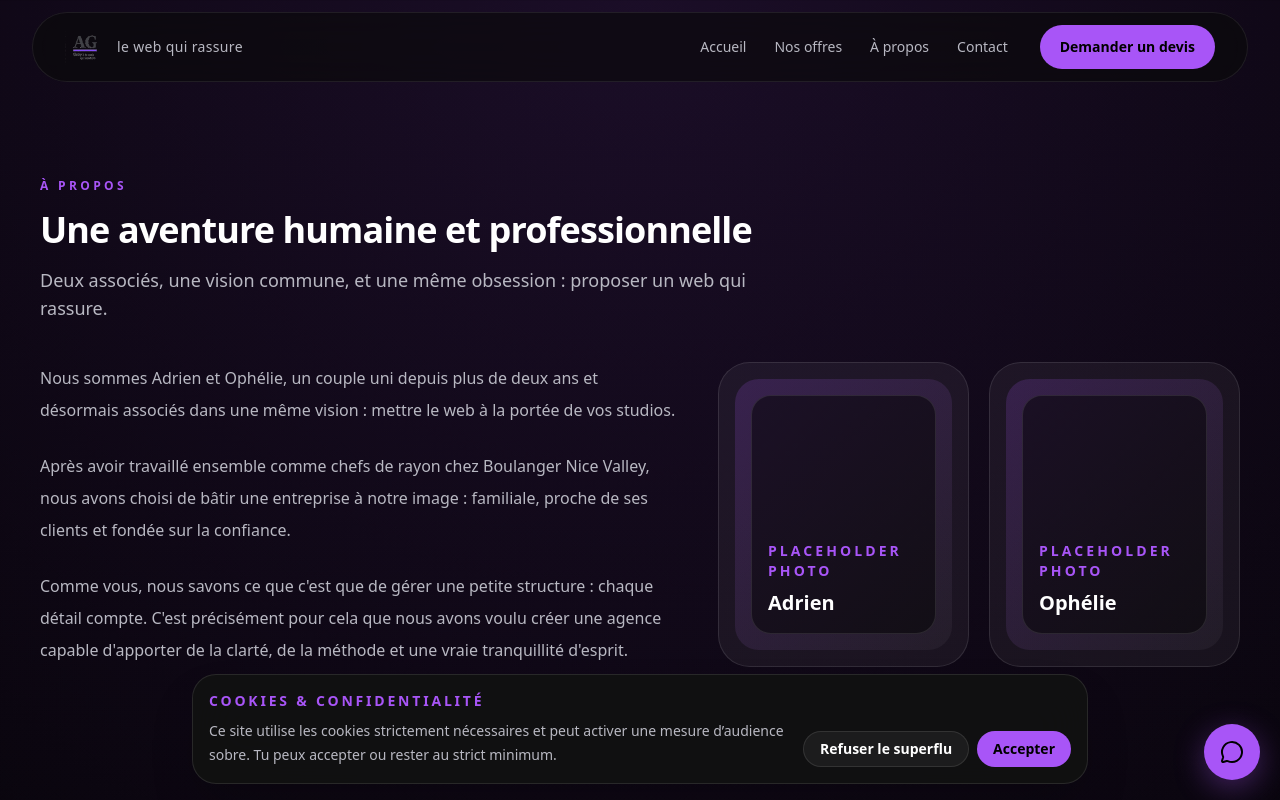
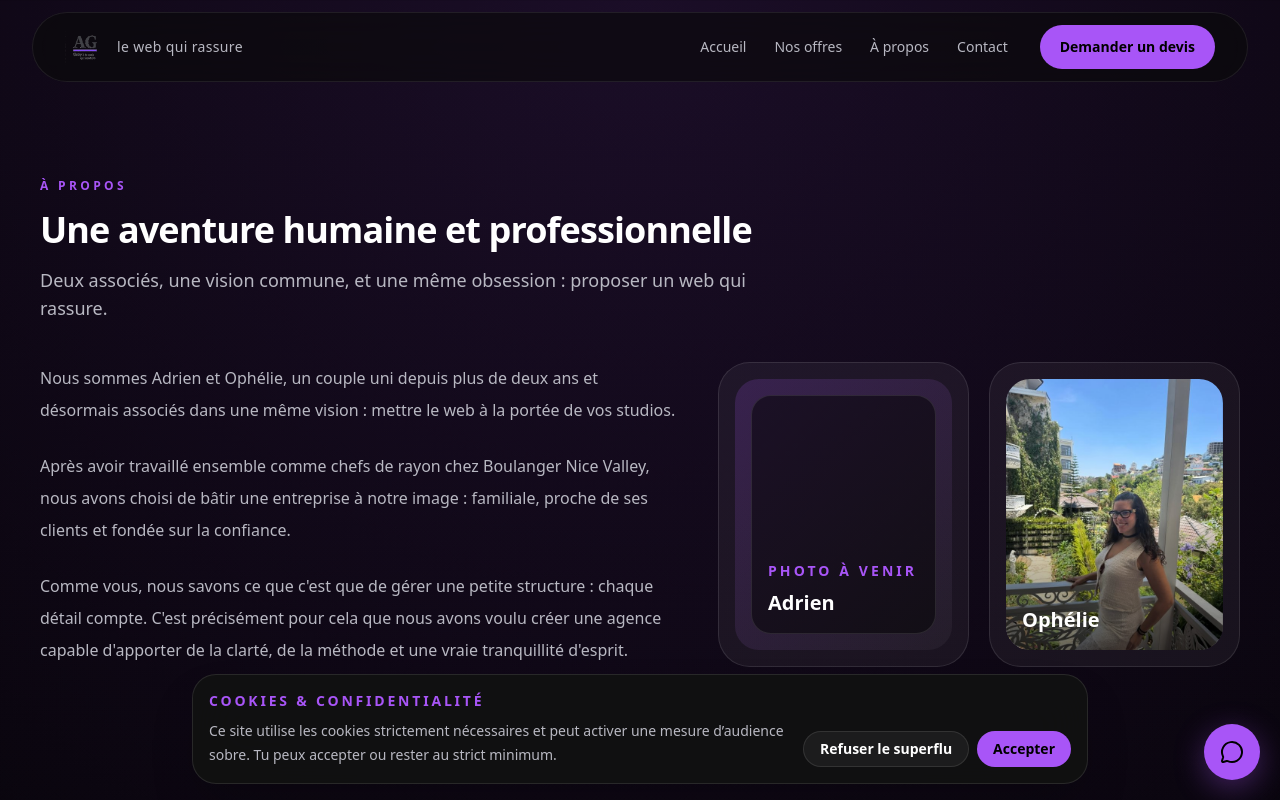
Before and after one commit to Agence-Grey/Grey, a Next.js app: page /about in a window 1280 px wide. Shown: the top 800 px of the page. Built offline with nearby package versions, Linux system fonts and the light colour scheme.

Commit message:
About : photo d'Ophélie à la place du placeholder

```diff
--- a/src/app/about/page.tsx
+++ b/src/app/about/page.tsx
@@ -1,4 +1,5 @@
 import type { Metadata } from "next";
+import Image from "next/image";
 import { SectionWrapper } from "@/components/shared/section-wrapper";
 import { buildPageMetadata } from "@/components/shared/seo";
 import { aboutValues } from "@/lib/content";
@@ -38,18 +39,35 @@ export default function AboutPage() {
           </div>
 
           <div className="grid gap-5 sm:grid-cols-2">
-            {["Adrien", "Ophélie"].map((name) => (
-              <div key={name} className="rounded-[2rem] border border-white/10 bg-white/5 p-4">
-                <div className="aspect-[4/5] rounded-[1.5rem] bg-[linear-gradient(135deg,_rgba(168,85,247,0.18),_rgba(255,255,255,0.04))] p-4">
-                  <div className="flex h-full items-end rounded-[1.25rem] border border-white/10 bg-black/50 p-4">
-                    <div>
-                      <p className="text-sm font-semibold uppercase tracking-[0.22em] text-[var(--color-accent)]">Placeholder photo</p>
-                      <p className="mt-2 text-xl font-semibold text-white">{name}</p>
-                    </div>
+            {/* Adrien — placeholder en attendant sa photo */}
+            <div className="rounded-[2rem] border border-white/10 bg-white/5 p-4">
+              <div className="aspect-[4/5] rounded-[1.5rem] bg-[linear-gradient(135deg,_rgba(168,85,247,0.18),_rgba(255,255,255,0.04))] p-4">
+                <div className="flex h-full items-end rounded-[1.25rem] border border-white/10 bg-black/50 p-4">
+                  <div>
+                    <p className="text-sm font-semibold uppercase tracking-[0.22em] text-[var(--color-accent)]">Photo à venir</p>
+                    <p className="mt-2 text-xl font-semibold text-white">Adrien</p>
                   </div>
                 </div>
               </div>
-            ))}
+            </div>
+
+            {/* Ophélie */}
+            <div className="rounded-[2rem] border border-white/10 bg-white/5 p-4">
+              <div className="relative aspect-[4/5] overflow-hidden rounded-[1.5rem]">
+                <Image
+                  src="/images/team/ophelie.jpg"
+                  alt="Ophélie — co-fondatrice de L'Agence Grey"
+                  fill
+                  className="object-cover"
+                  sizes="(max-width: 640px) 100vw, 50vw"
+                  priority
+                />
+                <div className="absolute inset-0 rounded-[1.5rem] bg-gradient-to-t from-black/60 via-transparent to-transparent" />
+                <div className="absolute bottom-0 left-0 right-0 p-4">
+                  <p className="text-xl font-semibold text-white">Ophélie</p>
+                </div>
+              </div>
+            </div>
           </div>
         </div>
       </SectionWrapper>
```
Also changed, not shown: public/images/team/ophelie.jpg (added).
